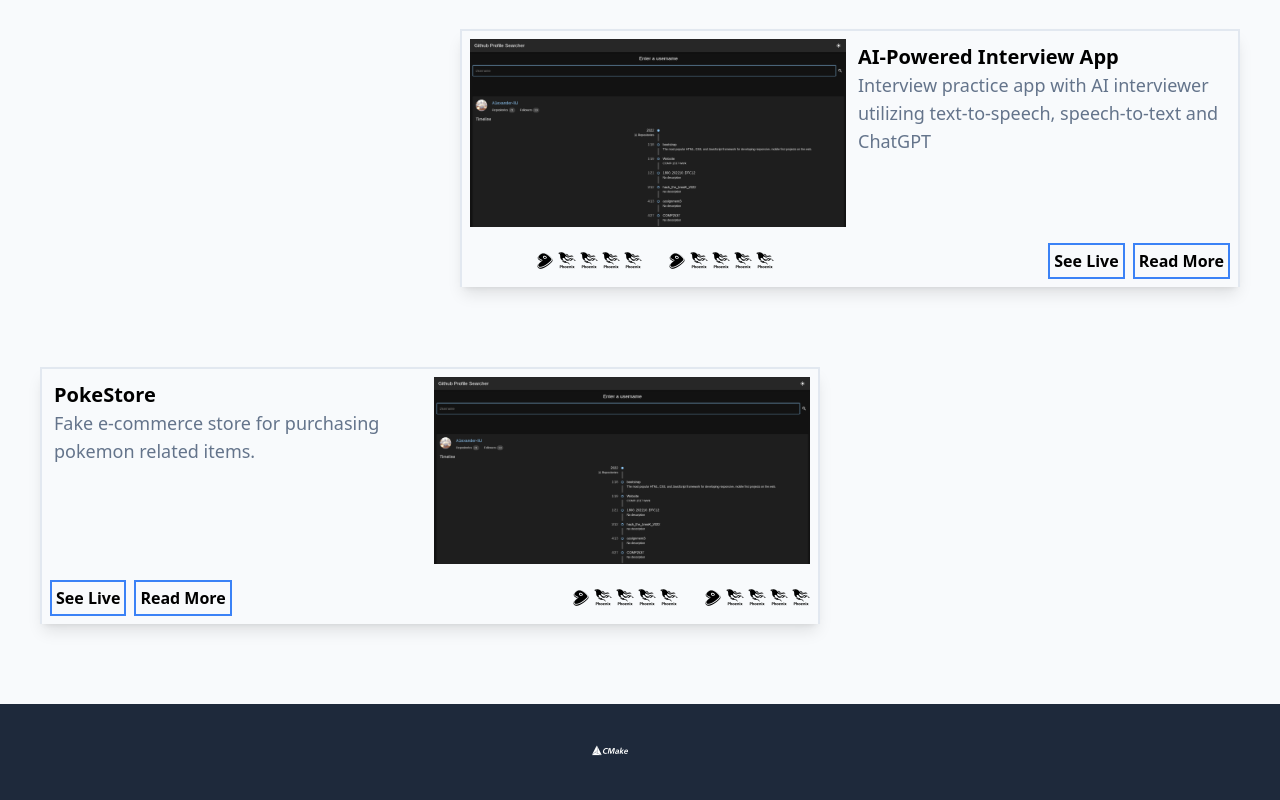
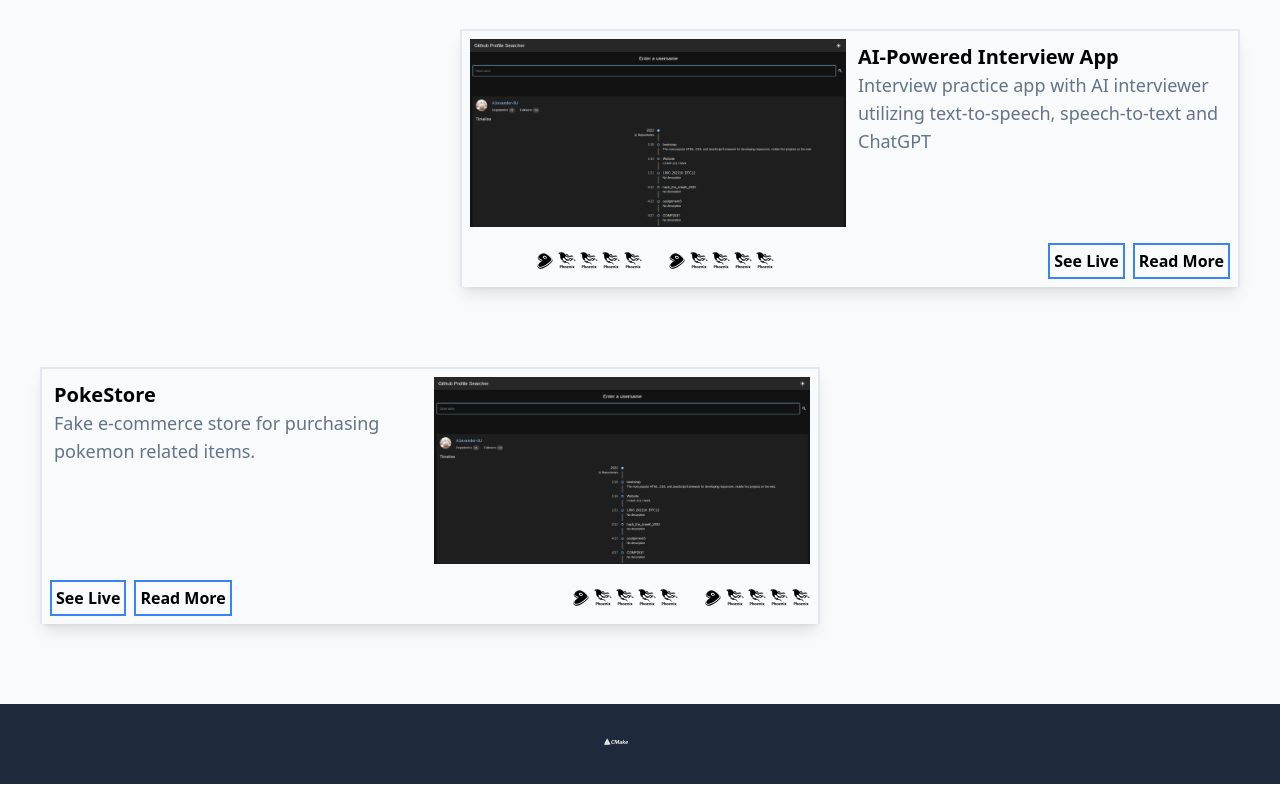
Before and after one commit to A1exander-liU/portfolio, a Next.js app: page / in a window 1280 px wide. Shown: the part 1261-2061 px from the top of the page. Built offline with nearby package versions, Linux system fonts and the light colour scheme.

Commit message:
feat: adjust sizing in contact section

```diff
--- a/app/components/contactSection.tsx
+++ b/app/components/contactSection.tsx
@@ -2,12 +2,12 @@ import React from "react";
 
 export default function ContactSection() {
   return (
-    <section id="contact" className="py-1 mt-20 h-24 flex justify-center items-center bg-slate-800 w-full space-x-6">
+    <section id="contact" className="py-1 mt-20 h-20 flex justify-center items-center bg-slate-800 w-full space-x-6">
       <a href="https://github.com/A1exander-liU">
-        <i className="devicon-github-original text-white text-4xl"></i>
+        <i className="devicon-github-original text-white text-2xl"></i>
       </a>
       <a href="https://linkedin.com/in/alexanderliu00">
-        <i className="devicon-linkedin-plain colored text-4xl"></i>
+        <i className="devicon-linkedin-plain colored text-2xl"></i>
       </a>
     </section>
   );
```
